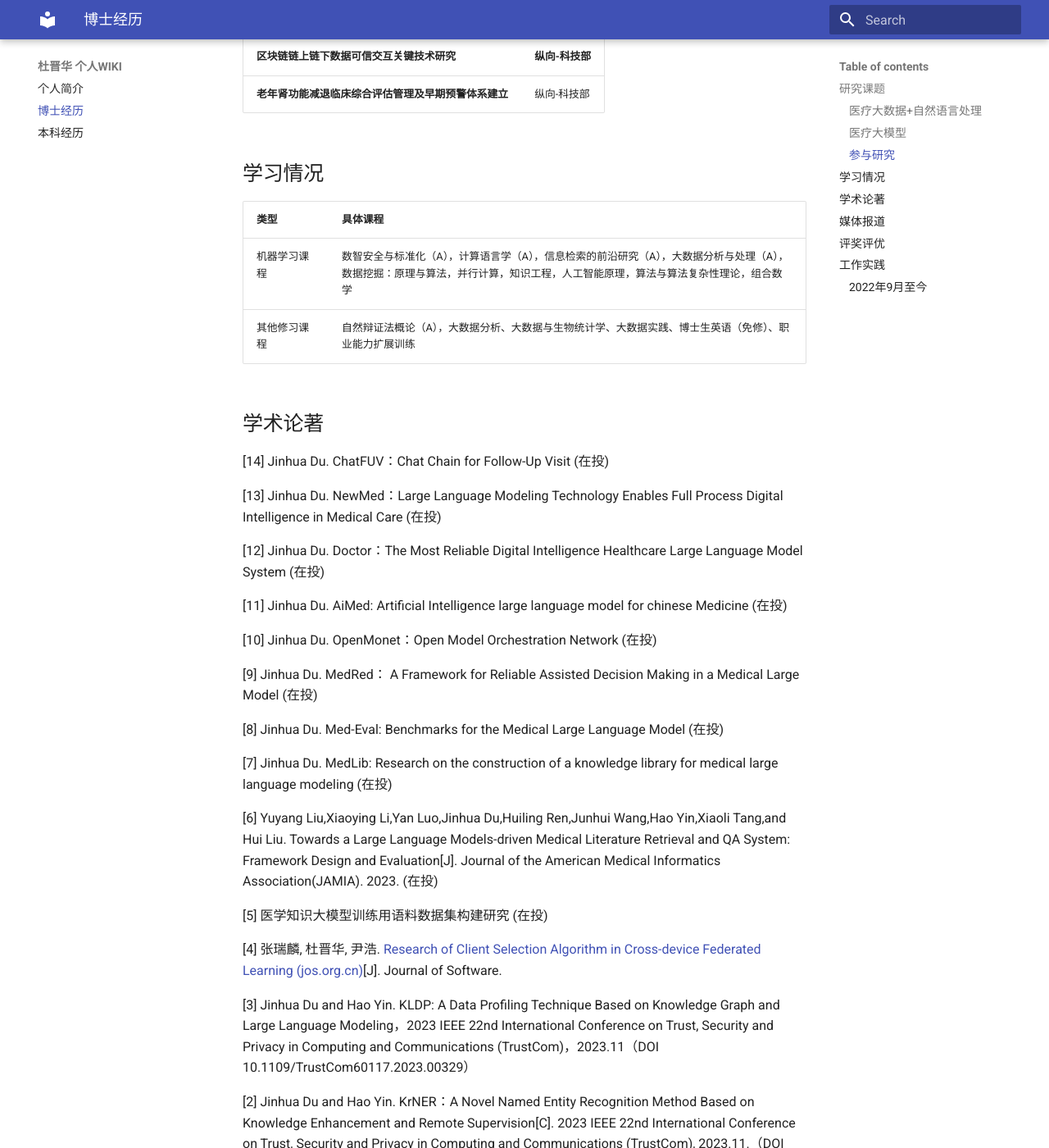
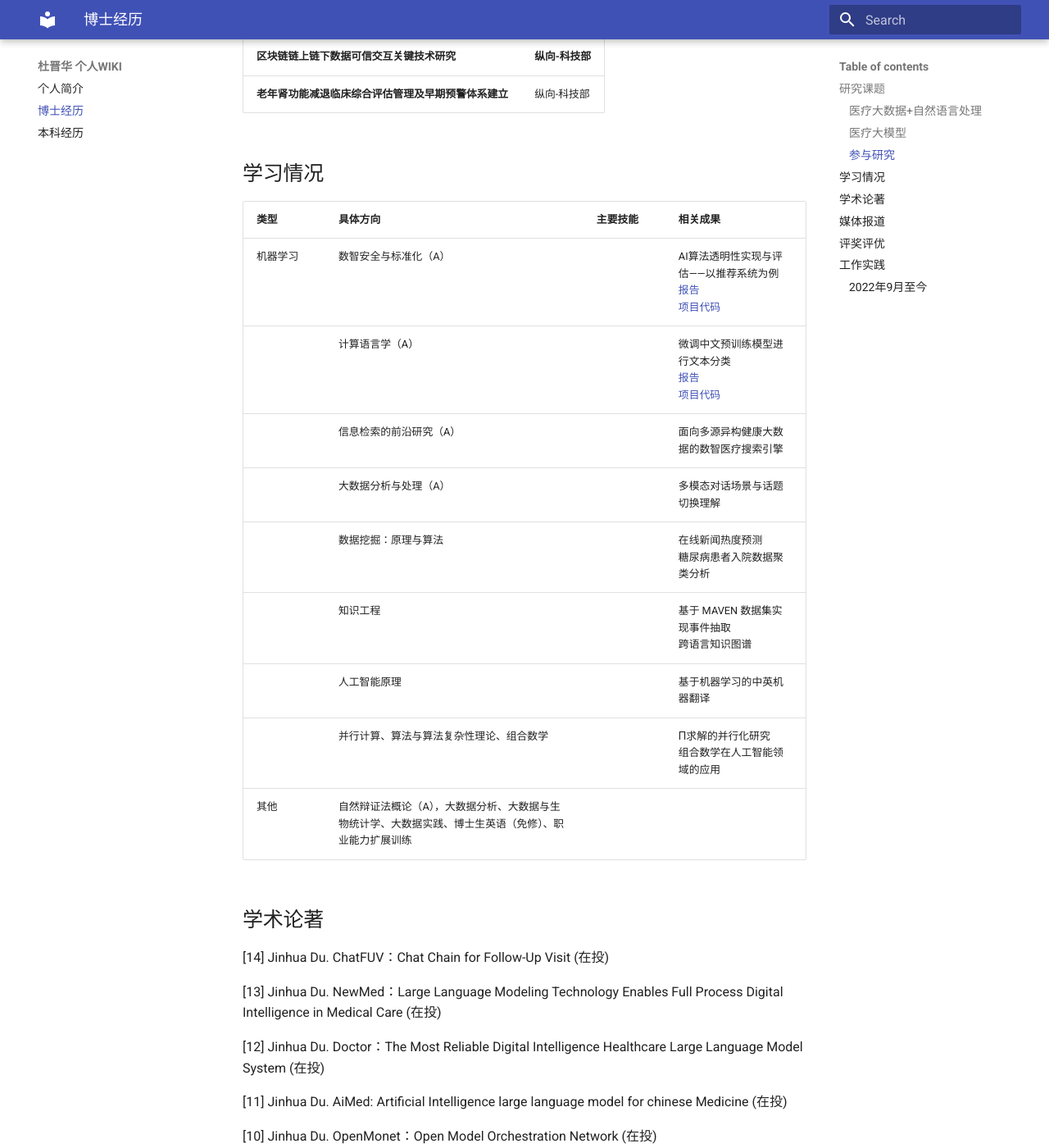
Before and after one commit to dujh22/Dujinhua_wiki, an MkDocs documentation site: the page built from docs/postgraduate_experience.md, in a window 1280 px wide and 1400 px high, scrolled down 1052 px. Shown: the whole window at 82% size. Built offline with MkDocs 1.6.1 and Material for MkDocs 9.7.7, drawn with Linux system fonts in a browser that asks for light colours.

Commit message:
20240105

```diff
--- a/docs/postgraduate_experience.md
+++ b/docs/postgraduate_experience.md
@@ -27,10 +27,17 @@
 
 ## 学习情况
 
-| 类型         | 具体课程                                                     |
-| ------------ | ------------------------------------------------------------ |
-| 机器学习课程 | 数智安全与标准化（A），计算语言学（A），信息检索的前沿研究（A），大数据分析与处理（A），数据挖掘：原理与算法，并行计算，知识工程，人工智能原理，算法与算法复杂性理论，组合数学 |
-| 其他修习课程 | 自然辩证法概论（A），大数据分析、大数据与生物统计学、大数据实践、博士生英语（免修）、职业能力扩展训练 |
+| 类型     | 具体方向                                                     | 主要技能 | 相关成果                                                     |
+| -------- | ------------------------------------------------------------ | -------- | ------------------------------------------------------------ |
+| 机器学习 | 数智安全与标准化（A）                                        |          | AI算法透明性实现与评估——以推荐系统为例<br />[报告]()<br />[项目代码]() |
+|          | 计算语言学（A）                                              |          | 微调中⽂预训练模型进⾏⽂本分类<br />[报告]()<br /> [项目代码]([GitHub - dujh22/CL_NLP_CCPM-CMeEE](https://github.com/dujh22/CL_NLP_CCPM-CMeEE)) |
+|          | 信息检索的前沿研究（A）                                      |          | 面向多源异构健康大数据的数智医疗搜索引擎                     |
+|          | 大数据分析与处理（A）                                        |          | 多模态对话场景与话题切换理解                                 |
+|          | 数据挖掘：原理与算法                                         |          | 在线新闻热度预测<br />糖尿病患者入院数据聚类分析             |
+|          | 知识工程                                                     |          | 基于 MAVEN 数据集实现事件抽取<br />跨语言知识图谱            |
+|          | 人工智能原理                                                 |          | 基于机器学习的中英机器翻译                                   |
+|          | 并行计算、算法与算法复杂性理论、组合数学                     |          | Π求解的并行化研究<br />组合数学在人工智能领域的应用          |
+| 其他     | 自然辩证法概论（A），大数据分析、大数据与生物统计学、大数据实践、博士生英语（免修）、职业能力扩展训练 |          |                                                              |
 
 ## 学术论著
 
```
